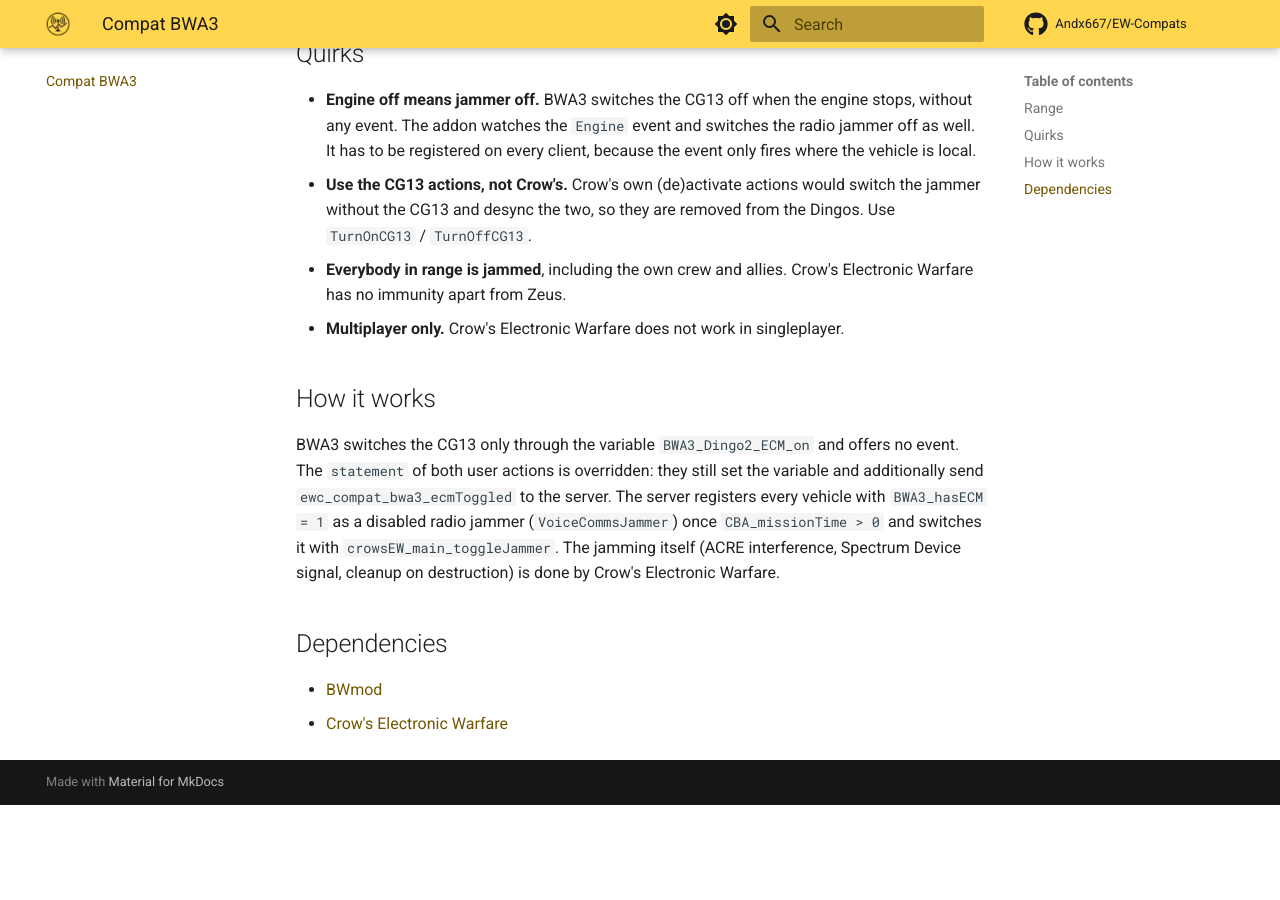
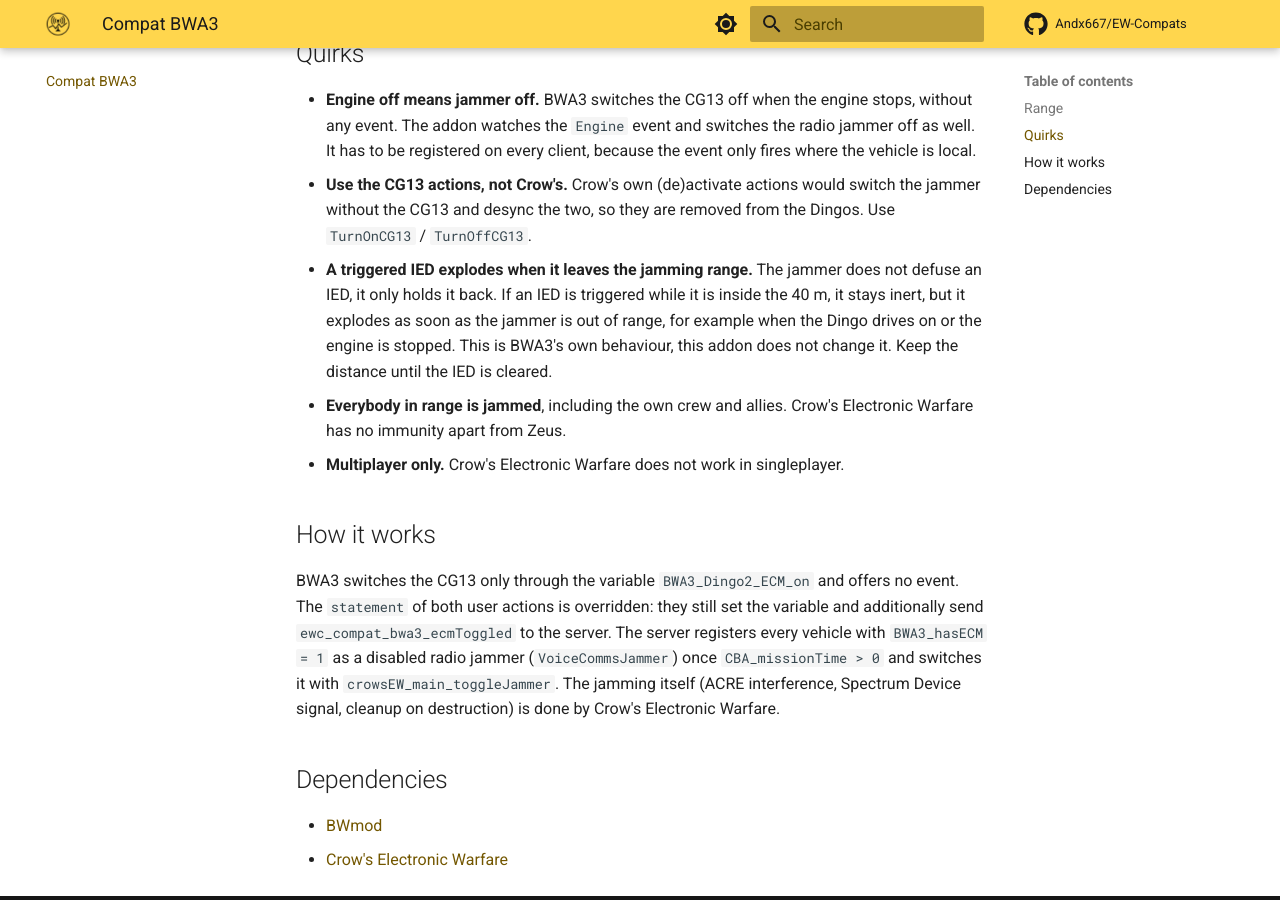
Before and after one commit to Andx667/EW-Compats, an MkDocs documentation site: the page built from docs/compat-bwa3.md, in a window 1280 px wide and 900 px high, scrolled down 738 px. Built offline with MkDocs 1.6.1 and Material for MkDocs 9.7.7, drawn with Linux system fonts in a browser that asks for light colours; plug-ins that fetch from the network failed and are left out; comment, search, counter and statistics services are not loaded; before the commit the page ends 1543 px from its top, so only the background shows below that.

Commit message:
Document that a triggered IED explodes when it leaves the jammer range
Dingo CG13 (BWA3 behaviour) and the CUP DUKE hold IEDs back instead of
defusing them.

Co-Authored-By: Claude Sonnet 5.5 <noreply@anthropic.com>

```diff
--- a/docs/compat-bwa3.md
+++ b/docs/compat-bwa3.md
@@ -19,6 +19,7 @@ The 40 m is the IED jammer radius hardcoded in BWA3. The falloff band is 1.5 tim
 
 - **Engine off means jammer off.** BWA3 switches the CG13 off when the engine stops, without any event. The addon watches the `Engine` event and switches the radio jammer off as well. It has to be registered on every client, because the event only fires where the vehicle is local.
 - **Use the CG13 actions, not Crow's.** Crow's own (de)activate actions would switch the jammer without the CG13 and desync the two, so they are removed from the Dingos. Use `TurnOnCG13` / `TurnOffCG13`.
+- **A triggered IED explodes when it leaves the jamming range.** The jammer does not defuse an IED, it only holds it back. If an IED is triggered while it is inside the 40 m, it stays inert, but it explodes as soon as the jammer is out of range, for example when the Dingo drives on or the engine is stopped. This is BWA3's own behaviour, this addon does not change it. Keep the distance until the IED is cleared.
 - **Everybody in range is jammed**, including the own crew and allies. Crow's Electronic Warfare has no immunity apart from Zeus.
 - **Multiplayer only.** Crow's Electronic Warfare does not work in singleplayer.
 
```
Also changed, not shown: docs/compat-cup.md (+1 -0 lines).
